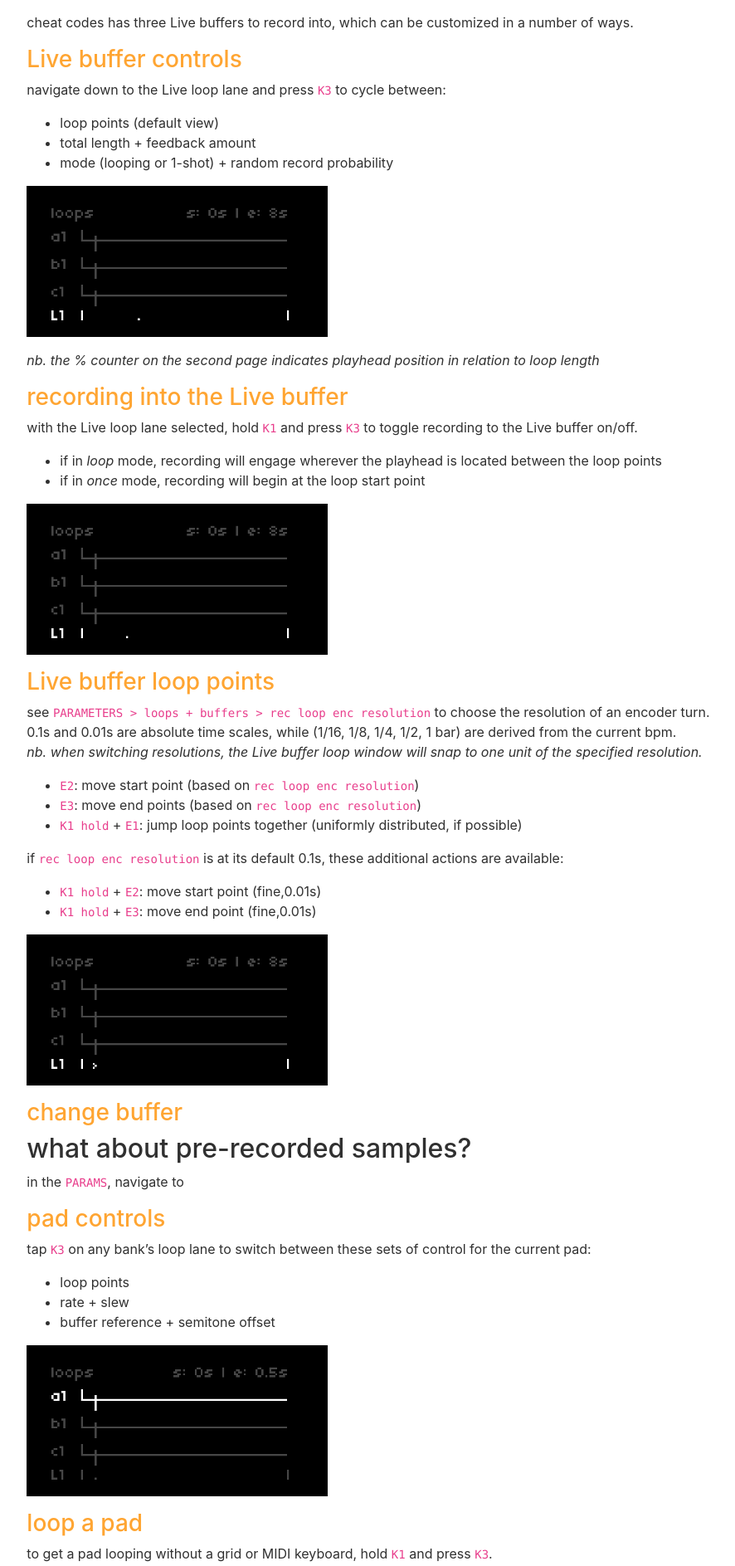
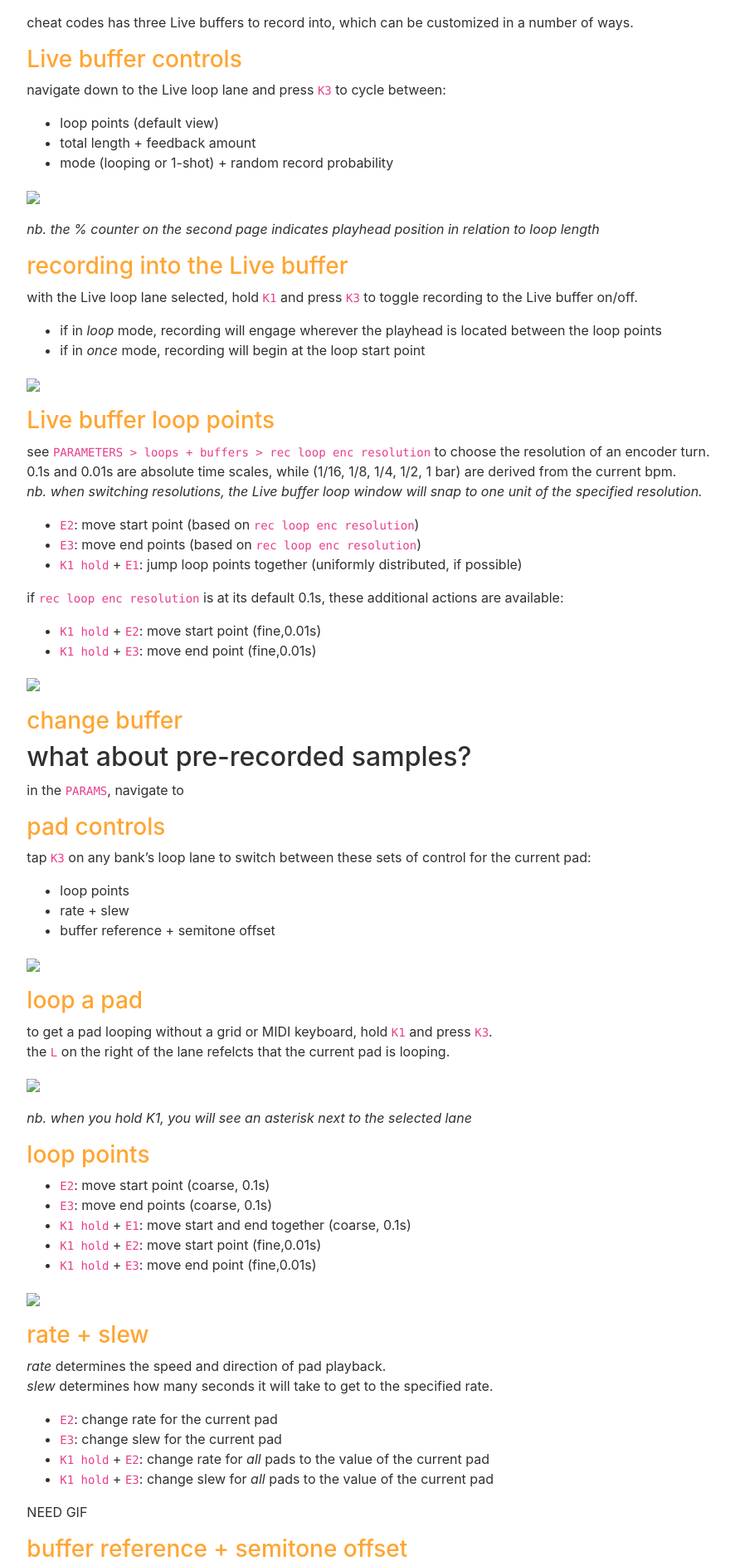
Before and after one commit to dndrks/cheat-codes-docs, a Jekyll site: the page built from _pages/docs_1-loops.md, in a window 1280 px wide. Shown: the part 646-2533 px from the top of the page at 83% size, without its empty margins (196-1082 px from the left). Built offline with Jekyll 4.4.1, drawn with Linux system fonts in a browser that asks for light colours; nearby versions of some CDN libraries.

Commit message:
need 'cheat-codes-docs' prefix??

```diff
--- a/_pages/docs_1-loops.md
+++ b/_pages/docs_1-loops.md
@@ -19,7 +19,7 @@
 
 `E1` changes focus between them:
 
-<img src="cheat-codes-docs/assets/images/loops_page_nav.gif" style="max-width:35%"/>
+<img src="cheat-codes-docscheat-codes-docs/assets/images/loops_page_nav.gif" style="max-width:35%"/>
 
 *nb. the `s:`tart and `e:`nd times in the top right corner reflect the loop points for the selected lane*
 
@@ -37,7 +37,7 @@
 - total length + feedback amount
 - mode (looping or 1-shot) + random record probability
 
-<img src="/assets/images/loops_live_params.gif" style="max-width:35%"/>
+<img src="cheat-codes-docs/assets/images/loops_live_params.gif" style="max-width:35%"/>
 
 *nb. the % counter on the second page indicates playhead position in relation to loop length*
 
@@ -48,7 +48,7 @@
 - if in *loop* mode, recording will engage wherever the playhead is located between the loop points
 - if in *once* mode, recording will begin at the loop start point
 
-<img src="/assets/images/loops_live_rec.gif" style="max-width:35%"/>
+<img src="cheat-codes-docs/assets/images/loops_live_rec.gif" style="max-width:35%"/>
 
 ### Live buffer loop points
 see `PARAMETERS > loops + buffers > rec loop enc resolution` to choose the resolution of an encoder turn.
@@ -62,7 +62,7 @@
 - `K1 hold` + `E2`: move start point (fine,0.01s)
 - `K1 hold` + `E3`: move end point (fine,0.01s)
 
-<img src="/assets/images/loops_rec_loop_enc.gif" style="max-width:35%"/>
+<img src="cheat-codes-docs/assets/images/loops_rec_loop_enc.gif" style="max-width:35%"/>
 
 ### change buffer
 
@@ -78,14 +78,14 @@
 - rate + slew
 - buffer reference + semitone offset
 
-<img src="/assets/images/loops_param_jump.gif" style="max-width:35%"/>
+<img src="cheat-codes-docs/assets/images/loops_param_jump.gif" style="max-width:35%"/>
 
 ### loop a pad
 
 to get a pad looping without a grid or MIDI keyboard, hold `K1` and press `K3`.
 the `L` on the right of the lane refelcts that the current pad is looping.
 
-<img src="/assets/images/loops_toggle_loop.gif" style="max-width:35%"/>
+<img src="cheat-codes-docs/assets/images/loops_toggle_loop.gif" style="max-width:35%"/>
 
 *nb. when you hold K1, you will see an asterisk next to the selected lane*
 
@@ -97,7 +97,7 @@
 - `K1 hold` + `E2`: move start point (fine,0.01s)
 - `K1 hold` + `E3`: move end point (fine,0.01s)
 
-<img src="/assets/images/loop_move_points.gif" style="max-width:35%"/>
+<img src="cheat-codes-docs/assets/images/loop_move_points.gif" style="max-width:35%"/>
 
 ### rate + slew
 
@@ -123,7 +123,7 @@
 - total length + feedback amount
 - mode (looping or 1-shot) + random record probability
 
-<img src="/assets/images/loops_live_params.gif" style="max-width:35%"/>
+<img src="cheat-codes-docs/assets/images/loops_live_params.gif" style="max-width:35%"/>
 
 *nb. the % counter on the second page indicates playhead position in relation to loop length*
 
@@ -131,7 +131,7 @@
 - enables / disables looping on the selected bank's current pad
 - when you hold K1, you will see an asterisk next to the selected lane
 
-<img src="/assets/images/loops_toggle_loop.gif" style="max-width:35%"/>
+<img src="cheat-codes-docs/assets/images/loops_toggle_loop.gif" style="max-width:35%"/>
 
 *nb. the `L` on the right of the lane reflects that the current pad is looping*
 
@@ -140,7 +140,7 @@
 - if in *loop* mode, recording will engage wherever the playhead is located between the loop points
 - if in *once* mode, recording will begin at the loop start point
 
-<img src="/assets/images/loops_live_rec.gif" style="max-width:35%"/>
+<img src="cheat-codes-docs/assets/images/loops_live_rec.gif" style="max-width:35%"/>
 
 # keys
 
@@ -152,14 +152,14 @@
 - rate + slew
 - buffer reference + semitone offset
 
-<img src="/assets/images/loops_param_jump.gif" style="max-width:35%"/>
+<img src="cheat-codes-docs/assets/images/loops_param_jump.gif" style="max-width:35%"/>
 
 ### **`K3` Live buffer controls:**
 - loop points
 - total length + feedback amount
 - mode (looping or 1-shot) + random record probability
 
-<img src="/assets/images/loops_live_params.gif" style="max-width:35%"/>
+<img src="cheat-codes-docs/assets/images/loops_live_params.gif" style="max-width:35%"/>
 
 *nb. the % counter on the second page indicates playhead position in relation to loop length*
 
@@ -167,7 +167,7 @@
 - enables / disables looping on the selected bank's current pad
 - when you hold K1, you will see an asterisk next to the selected lane
 
-<img src="/assets/images/loops_toggle_loop.gif" style="max-width:35%"/>
+<img src="cheat-codes-docs/assets/images/loops_toggle_loop.gif" style="max-width:35%"/>
 
 *nb. the `L` on the right of the lane reflects that the current pad is looping*
 
@@ -176,7 +176,7 @@
 - if in *loop* mode, recording will engage wherever the playhead is located between the loop points
 - if in *once* mode, recording will begin at the loop start point
 
-<img src="/assets/images/loops_live_rec.gif" style="max-width:35%"/>
+<img src="cheat-codes-docs/assets/images/loops_live_rec.gif" style="max-width:35%"/>
 
 ## **`encoders`**
 encoder functions depend on the current control set
@@ -188,7 +188,7 @@
 - `K1 hold` + `E2`: move start point (fine,0.01s)
 - `K1 hold` + `E3`: move end point (fine,0.01s)
 
-<img src="/assets/images/loop_move_points.gif" style="max-width:35%"/>
+<img src="cheat-codes-docs/assets/images/loop_move_points.gif" style="max-width:35%"/>
 
 ### **change pad**
 
@@ -204,7 +204,7 @@
 - `K1 hold` + `E2`: move start point (fine,0.01s)
 - `K1 hold` + `E3`: move end point (fine,0.01s)
 
-<img src="/assets/images/loops_rec_loop_enc.gif" style="max-width:35%"/>
+<img src="cheat-codes-docs/assets/images/loops_rec_loop_enc.gif" style="max-width:35%"/>
 
 ### **change buffer**
 
```
